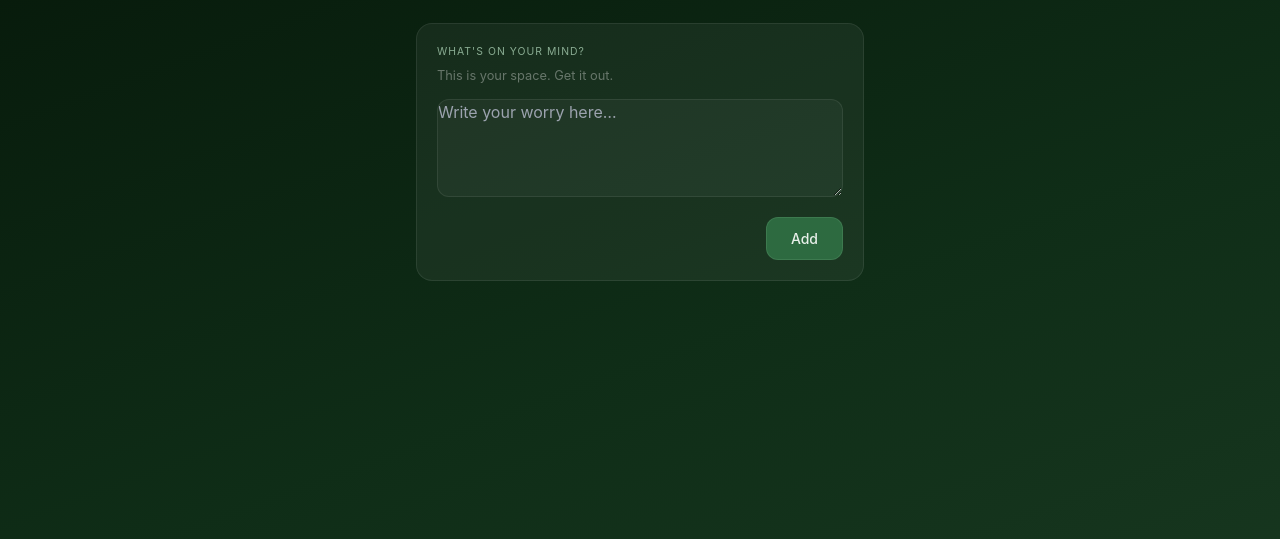
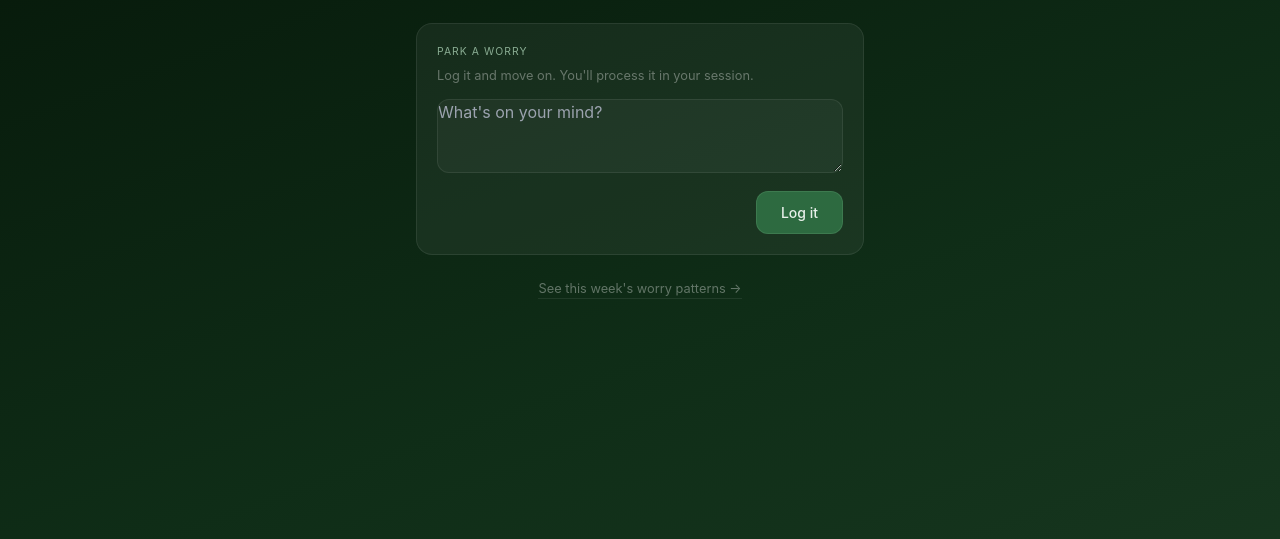
Before and after one commit to jgrchild/Claude-01, a Flask app: page /worry in a window 1280 px wide. Shown: the part 47-586 px from the top of the page. Run offline with Flask 3, Linux system fonts and the light colour scheme; data that the repository does not hold is empty; some libraries are stand-ins or nearby versions.

Commit message:
worry time CBT features: new routes, models, templates

```diff
--- a/app.py
+++ b/app.py
@@ -2,6 +2,8 @@ import json
 import logging
 import os
 import random
+import re
+from collections import Counter
 from datetime import date, timedelta
 
 from apscheduler.schedulers.background import BackgroundScheduler
@@ -39,6 +41,16 @@ WIN_RESPONSES = [
     "That deserves a moment of recognition.",
 ]
 
+WORRY_STOPWORDS = {
+    'a','an','the','i','my','is','it','its','that','this','of','and','to',
+    'in','for','me','be','am','are','was','will','just','so','but','not',
+    'about','with','at','if','on','or','do','have','what','get','got',
+    'feel','feeling','keep','would','could','should','really','very',
+    'when','know','think','need','want','going','been','more','some',
+    'dont','cant','wont','im','ive','ill','its','they','them','their',
+    'there','here','then','than','from','into','how','who','all','one',
+}
+
 
 # ── helpers ───────────────────────────────────────────────────────────────────
 
@@ -75,16 +87,25 @@ def streak_msg(n: int) -> str:
     return f"{n}-day streak! 🏆 Incredible!"
 
 
+def word_freq(entries, top_n=12):
+    words = []
+    for e in entries:
+        for w in re.findall(r"[a-z]+", e.content.lower()):
+            if len(w) > 3 and w not in WORRY_STOPWORDS:
+                words.append(w)
+    return Counter(words).most_common(top_n)
+
+
 # ── push notifications ────────────────────────────────────────────────────────
 
-def send_push(subscription_info: dict, title: str, body: str):
+def send_push(subscription_info: dict, title: str, body: str, url: str = "/"):
     if not config.VAPID_PRIVATE_KEY or not config.VAPID_PUBLIC_KEY:
         log.warning("VAPID keys not configured – skipping push notification")
         return
     try:
         webpush(
             subscription_info=subscription_info,
-            data=json.dumps({"title": title, "body": body}),
+            data=json.dumps({"title": title, "body": body, "url": url}),
             vapid_private_key=config.VAPID_PRIVATE_KEY,
             vapid_claims={"sub": config.VAPID_EMAIL},
         )
@@ -92,33 +113,33 @@ def send_push(subscription_info: dict, title: str, body: str):
         log.error("Push notification failed: %s", e)
 
 
-def _broadcast(title: str, body: str):
+def _broadcast(title: str, body: str, url: str = "/"):
     session = Session()
     try:
         subs = session.query(PushSubscription).all()
         for sub in subs:
-            send_push(json.loads(sub.subscription_json), title, body)
+            send_push(json.loads(sub.subscription_json), title, body, url)
         log.info("Broadcast '%s' to %d subscribers", title, len(subs))
     finally:
         session.close()
 
 
 def send_morning_notification():
-    _broadcast("🌤 Good morning", "How are you feeling today? Take a moment to check in.")
+    _broadcast("🌤 Good morning", "How are you feeling today? Take a moment to check in.", url="/mood")
 
 
 def send_midday_notification():
-    _broadcast("🌬 Midday breather", "Time for a quick breathing break. Just two minutes.")
+    _broadcast("🌬 Midday breather", "Time for a quick breathing break. Just two minutes.", url="/breathing")
 
 
 def send_worry_notification():
-    _broadcast("💭 Worry time", "Got something on your mind? This is your space to process it.")
+    _broadcast("💭 Worry time", "Your 20-minute session is ready.", url="/worry/session")
 
 
 def send_nightly_notification():
     today = date.today()
     prompt = get_daily_prompt(today.timetuple().tm_yday)
-    _broadcast("🌙 Evening gratitude", prompt)
+    _broadcast("🌙 Evening gratitude", prompt, url="/")
 
 
 # ── gratitude ─────────────────────────────────────────────────────────────────
@@ -256,18 +277,54 @@ def worry():
             .order_by(WorryEntry.created_at.desc())
             .all()
         )
-        resolved_worries = (
-            session.query(WorryEntry)
-            .filter_by(resolved=True)
-            .order_by(WorryEntry.created_at.desc())
-            .limit(10)
-            .all()
-        )
         return render_template(
             "worry.html",
             active="worry",
             open_worries=open_worries,
-            resolved_worries=resolved_worries,
+            open_count=len(open_worries),
+        )
+    finally:
+        session.close()
+
+
+@app.route("/worry/session")
+def worry_session():
+    session = Session()
+    try:
+        open_worries = (
+            session.query(WorryEntry)
+            .filter_by(resolved=False)
+            .order_by(WorryEntry.created_at.asc())
+            .all()
+        )
+        worries_json = json.dumps([
+            {"id": w.id, "content": w.content, "date": str(w.date)}
+            for w in open_worries
+        ])
+        return render_template(
+            "worry_session.html",
+            active="worry",
+            worry_count=len(open_worries),
+            worries_json=worries_json,
+        )
+    finally:
+        session.close()
+
+
+@app.route("/worry/patterns")
+def worry_patterns():
+    week_ago = date.today() - timedelta(days=6)
+    session = Session()
+    try:
+        entries = session.query(WorryEntry).filter(WorryEntry.date >= week_ago).all()
+        themes = word_freq(entries)
+        max_count = themes[0][1] if themes else 1
+        return render_template(
+            "worry_patterns.html",
+            active="worry",
+            themes=themes,
+            max_count=max_count,
+            entry_count=len(entries),
         )
     finally:
         session.close()
@@ -277,15 +334,49 @@ def worry():
 def save_worry():
     data = request.json or {}
     content = data.get("content", "").strip()
-    reframe = data.get("reframe", "").strip()
     if not content:
         return jsonify({"error": "Content required"}), 400
     session = Session()
     try:
-        entry = WorryEntry(date=date.today(), content=content, reframe=reframe or None)
+        entry = WorryEntry(date=date.today(), content=content)
         session.add(entry)
         session.commit()
         return jsonify({"ok": True, "id": entry.id})
+    finally:
+        session.close()
+
+
+@app.route("/api/worry/<int:worry_id>/classify", methods=["POST"])
+def classify_worry(worry_id):
+    data = request.json or {}
+    category = data.get("category")
+    action = data.get("action", "").strip()
+    if category not in ("real", "hypothetical"):
+        return jsonify({"error": "category must be real or hypothetical"}), 400
+    session = Session()
+    try:
+        entry = session.query(WorryEntry).filter_by(id=worry_id).first()
+        if not entry:
+            return jsonify({"error": "Not found"}), 404
+        entry.category = category
+        entry.action = action or None
+        entry.resolved = True
+        session.commit()
+        return jsonify({"ok": True})
+    finally:
+        session.close()
+
+
+@app.route("/api/worry/<int:worry_id>/skip", methods=["POST"])
+def skip_worry(worry_id):
+    session = Session()
+    try:
+        entry = session.query(WorryEntry).filter_by(id=worry_id).first()
+        if not entry:
+            return jsonify({"error": "Not found"}), 404
+        entry.skipped = True
+        session.commit()
+        return jsonify({"ok": True})
     finally:
         session.close()
 
--- a/models.py
+++ b/models.py
@@ -50,6 +50,9 @@ class WorryEntry(Base):
     date = Column(Date, nullable=False)
     content = Column(Text, nullable=False)
     reframe = Column(Text)
+    category = Column(String(20))        # 'real' | 'hypothetical' | None
+    action = Column(Text)                # one small step (real worries)
+    skipped = Column(Boolean, default=False)
     resolved = Column(Boolean, default=False)
     created_at = Column(DateTime, default=datetime.utcnow)
 
--- a/templates/worry.html
+++ b/templates/worry.html
@@ -4,41 +4,42 @@
 {% block content %}
 <h1 class="page-title">Worry Time</h1>
 
+<!-- Quick capture -->
 <div class="card fade-up">
-  <p class="label">What's on your mind?</p>
-  <p style="font-size:.8rem;color:var(--text-dim);margin-bottom:.875rem;">This is your space. Get it out.</p>
-  <textarea id="worry-text" rows="4" placeholder="Write your worry here…"></textarea>
-
-  <div id="reframe-section" style="display:none;margin-top:1rem;">
-    <p style="font-size:.875rem;color:var(--text-soft);margin-bottom:.5rem;">💚 What part of this is in your control?</p>
-    <textarea id="reframe-text" rows="3" placeholder="Even a small thing counts…"></textarea>
-  </div>
-
-  <div style="display:flex;justify-content:space-between;align-items:center;margin-top:.875rem;">
+  <p class="label">Park a worry</p>
+  <p style="font-size:.8rem;color:var(--text-dim);margin-bottom:.875rem;">Log it and move on. You'll process it in your session.</p>
+  <textarea id="worry-text" rows="3" placeholder="What's on your mind?"></textarea>
+  <div style="display:flex;justify-content:space-between;align-items:center;margin-top:.75rem;">
     <span id="worry-status" style="font-size:.8rem;color:var(--sage);"></span>
-    <div style="display:flex;gap:.5rem;">
-      <button id="reframe-btn" onclick="showReframe()" class="btn btn-ghost" style="display:none;font-size:.8rem;padding:.5rem 1rem;">Reframe</button>
-      <button onclick="saveWorry()" class="btn btn-primary" id="worry-save-btn">Add</button>
-    </div>
+    <button onclick="saveWorry()" class="btn btn-primary" id="worry-save-btn">Log it</button>
   </div>
 </div>
 
+<!-- Session entry point -->
+{% if open_count > 0 %}
+<a href="/worry/session" style="text-decoration:none;">
+  <div class="card fade-up" style="animation-delay:.06s;margin-top:.75rem;display:flex;justify-content:space-between;align-items:center;cursor:pointer;border-color:rgba(125,184,138,0.2);">
+    <div>
+      <p style="font-size:.875rem;color:var(--text);font-weight:500;">Start Worry Time session</p>
+      <p style="font-size:.75rem;color:var(--text-soft);margin-top:.2rem;">{{ open_count }} worry{{ 'ies' if open_count != 1 else '' }} to work through · 20 min</p>
+    </div>
+    <span style="font-size:1.5rem;color:var(--sage);">→</span>
+  </div>
+</a>
+{% endif %}
+
+<!-- Open worries list -->
 {% if open_worries %}
 <div style="margin-top:1.25rem;">
-  <p class="label" style="margin-bottom:.5rem;">Open worries</p>
+  <p class="label" style="margin-bottom:.5rem;">Logged worries</p>
   <div style="display:flex;flex-direction:column;gap:.5rem;">
     {% for w in open_worries %}
-    <div class="card fade-up" id="worry-{{ w.id }}" style="animation-delay:{{ loop.index0 * 0.04 }}s">
-      <p style="font-size:.9rem;color:var(--text);line-height:1.5;">{{ w.content }}</p>
-      {% if w.reframe %}
-      <p style="font-size:.8rem;color:var(--text-soft);margin-top:.5rem;padding-top:.5rem;border-top:1px solid var(--border);">
-        💚 {{ w.reframe }}
-      </p>
-      {% endif %}
-      <div style="display:flex;justify-content:space-between;align-items:center;margin-top:.75rem;">
+    <div class="card fade-up" id="worry-{{ w.id }}" style="animation-delay:{{ loop.index0 * 0.04 }}s;">
+      <p style="font-size:.875rem;color:var(--text);line-height:1.5;">{{ w.content }}</p>
+      <div style="display:flex;justify-content:space-between;align-items:center;margin-top:.625rem;">
         <span style="font-size:.7rem;color:var(--text-dim);">{{ w.date.strftime('%b %-d') }}</span>
-        <button onclick="resolveWorry({{ w.id }})" class="btn btn-ghost" style="font-size:.75rem;padding:.375rem .875rem;">
-          Mark resolved ✓
+        <button onclick="resolveWorry({{ w.id }})" class="btn btn-ghost" style="font-size:.75rem;padding:.3rem .75rem;">
+          ✓ Resolved
         </button>
       </div>
     </div>
@@ -47,62 +48,42 @@
 </div>
 {% endif %}
 
-{% if resolved_worries %}
-<div style="margin-top:1.25rem;">
-  <p class="label" style="margin-bottom:.5rem;">Resolved</p>
-  <div style="display:flex;flex-direction:column;gap:.5rem;">
-    {% for w in resolved_worries %}
-    <div class="card" style="opacity:.45;">
-      <p style="font-size:.85rem;color:var(--text);line-height:1.5;text-decoration:line-through;">{{ w.content }}</p>
-    </div>
-    {% endfor %}
-  </div>
+<!-- Patterns link -->
+<div style="margin-top:1.25rem;text-align:center;">
+  <a href="/worry/patterns" style="font-size:.8rem;color:var(--text-dim);text-decoration:none;border-bottom:1px solid var(--border);padding-bottom:.15rem;">
+    See this week's worry patterns →
+  </a>
 </div>
-{% endif %}
 {% endblock %}
 
 {% block scripts %}
 <script>
-function showReframe() {
-  document.getElementById('reframe-section').style.display = 'block';
-  document.getElementById('reframe-btn').style.display = 'none';
-}
-
 async function saveWorry() {
   const content = document.getElementById('worry-text').value.trim();
   if (!content) return;
-  const reframe = document.getElementById('reframe-text').value.trim();
   const btn = document.getElementById('worry-save-btn');
   btn.disabled = true; btn.textContent = 'Saving…';
   try {
     const res = await fetch('/api/worry', {
-      method:'POST', headers:{'Content-Type':'application/json'},
-      body: JSON.stringify({ content, reframe })
+      method: 'POST', headers: { 'Content-Type': 'application/json' },
+      body: JSON.stringify({ content })
     });
     if (res.ok) {
       document.getElementById('worry-text').value = '';
-      document.getElementById('reframe-text').value = '';
-      document.getElementById('reframe-section').style.display = 'none';
-      document.getElementById('reframe-btn').style.display = 'none';
-      document.getElementById('worry-status').textContent = 'Logged. You can let that sit here now.';
-      setTimeout(() => location.reload(), 1200);
+      document.getElementById('worry-status').textContent = 'Logged. You can let that go for now.';
+      setTimeout(() => location.reload(), 1000);
     }
   } catch { document.getElementById('worry-status').textContent = 'Network error.'; }
-  finally { btn.disabled = false; btn.textContent = 'Add'; }
+  finally { btn.disabled = false; btn.textContent = 'Log it'; }
 }
 
-document.getElementById('worry-text').addEventListener('input', () => {
-  const btn = document.getElementById('reframe-btn');
-  btn.style.display = document.getElementById('worry-text').value.trim() ? 'inline-flex' : 'none';
-});
-
 async function resolveWorry(id) {
-  const res = await fetch(`/api/worry/${id}/resolve`, { method:'POST' });
+  const res = await fetch(`/api/worry/${id}/resolve`, { method: 'POST' });
   if (res.ok) {
     const el = document.getElementById(`worry-${id}`);
     el.style.transition = 'opacity .3s, transform .3s';
-    el.style.opacity = '0'; el.style.transform = 'translateX(20px)';
-    setTimeout(() => el.remove(), 350);
+    el.style.opacity = '0'; el.style.transform = 'translateX(16px)';
+    setTimeout(() => el.remove(), 320);
   }
 }
 </script>
```
Also changed, not shown: manage.py (+38 -0 lines), static/sw.js (+10 -6 lines), templates/worry_patterns.html (added, +45 -0 lines).
